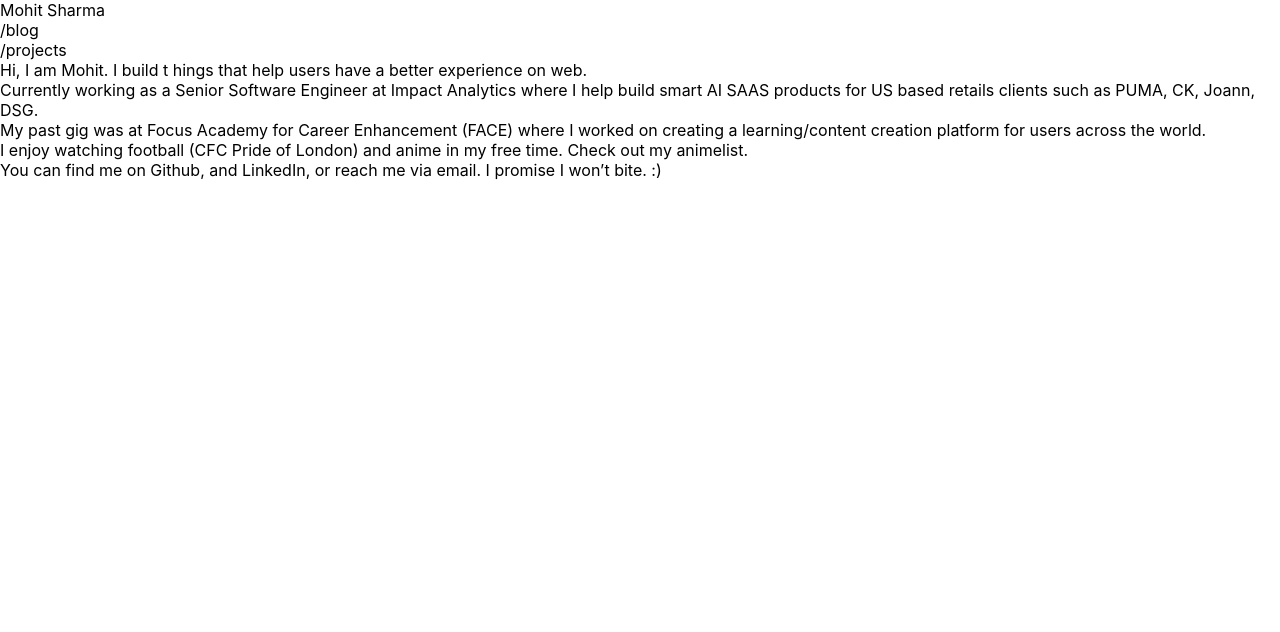
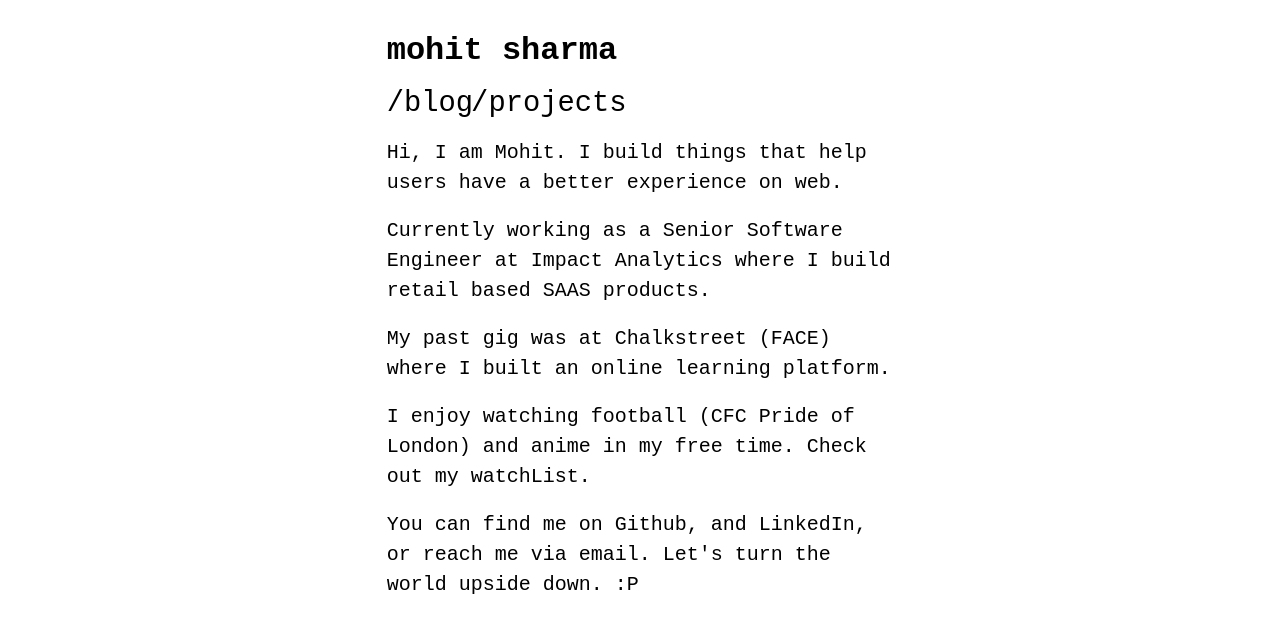
Before and after one commit to mohits1005/portfolio, a React (Create React App) app in the folder my-app/: page / in a window 1280 px wide. Shown: the top 632 px of the page. Built offline with nearby package versions, Linux system fonts and the light colour scheme.

Commit message:
Added layouts and initial content

```diff
--- a/my-app/package.json
+++ b/my-app/package.json
@@ -3,6 +3,7 @@
   "version": "0.1.0",
   "private": true,
   "dependencies": {
+    "@material-ui/core": "^4.11.4",
     "@testing-library/jest-dom": "^5.11.4",
     "@testing-library/react": "^11.1.0",
     "@testing-library/user-event": "^12.1.10",
--- a/my-app/src/App.css
+++ b/my-app/src/App.css
@@ -2,3 +2,22 @@
     text-decoration: none !important;
     color: #000;
 }
+
+.app-layout{
+  font-family: "Roboto Mono", monospace;
+}
+
+.app-layout .para{
+  line-height: 1.5em;
+  font-size: 1.25rem;
+}
+
+.app-layout .user-name{
+  font-size: 2rem;
+  font-weight: bold;
+  text-transform: lowercase;
+}
+
+.app-layout .link-title{
+  font-size: 1.8rem;
+}
--- a/my-app/src/App.js
+++ b/my-app/src/App.js
@@ -6,32 +6,48 @@
   Link
 } from "react-router-dom";
 import "./App.css";
-
+import Grid from '@material-ui/core/Grid';
 export default function Portfolio() {
   return (
     <Router>
       <div className="app-layout">
+        <Grid
+          container
+          spacing={0}
+          direction="column"
+          alignItems="center"
+          style={{ minHeight: '100vh', padding: '2rem'}}
+        >
+
+          <Grid item md={5} xs={12}>
             <Link to="/">
               <div className="user-name">
                 Mohit Sharma
               </div>
-        </Link>
+            </Link><br />
             <div className="custom-nav">
+              <Grid
+                container>
+                <Grid item md={2} xs={12}>
                   <div className="options">
                     <Link to="/blog">
-              <div className="user-name">
+                      <div className="link-title">
                         /blog
                       </div>
                     </Link>
                   </div>
+                </Grid>
+                <Grid item md={4} xs={12}>
                   <div className="options">
                     <Link to="/projects">
-              <div className="user-name">
+                      <div className="link-title">
                         /projects
                       </div>
                     </Link>
                   </div>
-        </div>
+                </Grid>
+              </Grid>
+            </div><br />
             <Switch>
               <Route exact path="/">
                 <Home />
@@ -43,6 +59,8 @@
                 <Project />
               </Route>
             </Switch>
+          </Grid>
+        </Grid>
       </div>
     </Router>
   );
@@ -52,19 +70,19 @@
   return (
     <div className="home-content">
       <div className="para">
-        Hi, I am Mohit. I build t  hings that help users have a better experience on web.
-      </div>
+        Hi, I am Mohit. I build things that help users have a better experience on web.
+      </div><br />
       <div className="para">
-        Currently working as a Senior Software Engineer at Impact Analytics where I help build smart AI SAAS products for US based retails clients such as PUMA, CK, Joann, DSG.
-      </div>
+        Currently working as a Senior Software Engineer at Impact Analytics where I build retail based SAAS products.
+      </div><br />
       <div className="para">
-        My past gig was at Focus Academy for Career Enhancement (FACE) where I worked on creating a learning/content creation platform for users across the world.
-      </div>
+        My past gig was at Chalkstreet (FACE) where I built an online learning platform.
+      </div><br />
       <div className="para">
-        I enjoy watching football (CFC Pride of London) and anime in my free time. Check out my animelist.
-      </div>
+        I enjoy watching football (CFC Pride of London) and anime in my free time. Check out my watchList.
+      </div><br />
       <div className="para">
-        You can find me on Github, and LinkedIn, or reach me via email. I promise I won’t bite. :)
+        You can find me on Github, and LinkedIn, or reach me via email. Let's turn the world upside down. :P
       </div>
     </div>
   );
@@ -72,16 +90,78 @@
 
 function Blog() {
   return (
-    <div>
-      <h2>Blog Content</h2>
+    <div className="blog-content">
+      <div className="para">
+        <span className="blog-title">
+          Let's Talk About Cross-Origin Resource Sharing (CORS)
+        </span>&nbsp;
+        <span className="blog-posted">
+          (May 22)
+        </span>
+      </div><br />
+      <div className="para">
+        <span className="blog-title">
+          Introducing Quotes App
+        </span>&nbsp;
+        <span className="blog-posted">
+          (May 22)
+        </span>
+      </div><br />
+      <div className="para">
+        <span className="blog-title">
+          Revealing Contents on Scroll Using JavaScript's Intersection Observer API
+        </span>&nbsp;
+        <span className="blog-posted">
+          (May 22)
+        </span>
+      </div><br />
+      <div className="para">
+        <span className="blog-title">
+          Virtualizing the CPU
+        </span>&nbsp;
+        <span className="blog-posted">
+          (May 22)
+        </span>
+      </div><br />
     </div>
   );
 }
 
 function Project() {
   return (
-    <div>
-      <h2>Project Content</h2>
+    <div className="project-content">
+      <div className="para">
+        <span className="project-title">
+          RealTime Chat Application
+        </span>&nbsp;:&nbsp;
+        <span className="project-desc">
+          Made with Socket IO node library for real time chat updates. (JS, Node, Mongo)
+        </span>
+      </div><br />
+      <div className="para">
+        <span className="project-title">
+          Trello Clone
+        </span>&nbsp;:&nbsp;
+        <span className="project-desc">
+          Can create JIRA boards and manage tasks/subtasks. (React, Node, Mongo)
+        </span>
+      </div><br />
+      <div className="para">
+        <span className="project-title">
+          Secure content upload/access
+        </span>&nbsp;:&nbsp;
+        <span className="project-desc">
+          Supports JWT and cloudfront URL creation to secure content access. (Node, Mongo, AWS)
+        </span>
+      </div><br />
+      <div className="para">
+        <span className="project-title">
+          Custom Blog App
+        </span>&nbsp;:&nbsp;
+        <span className="project-desc">
+          Create and display posts for blog. Integrated with custom comments and replies system. (React)
+        </span>
+      </div><br />
     </div>
   );
 }
```
Also changed, not shown: 1 other file (tests, documents, lock files or other folders). Lines whose indentation alone changed are shown as unchanged.
